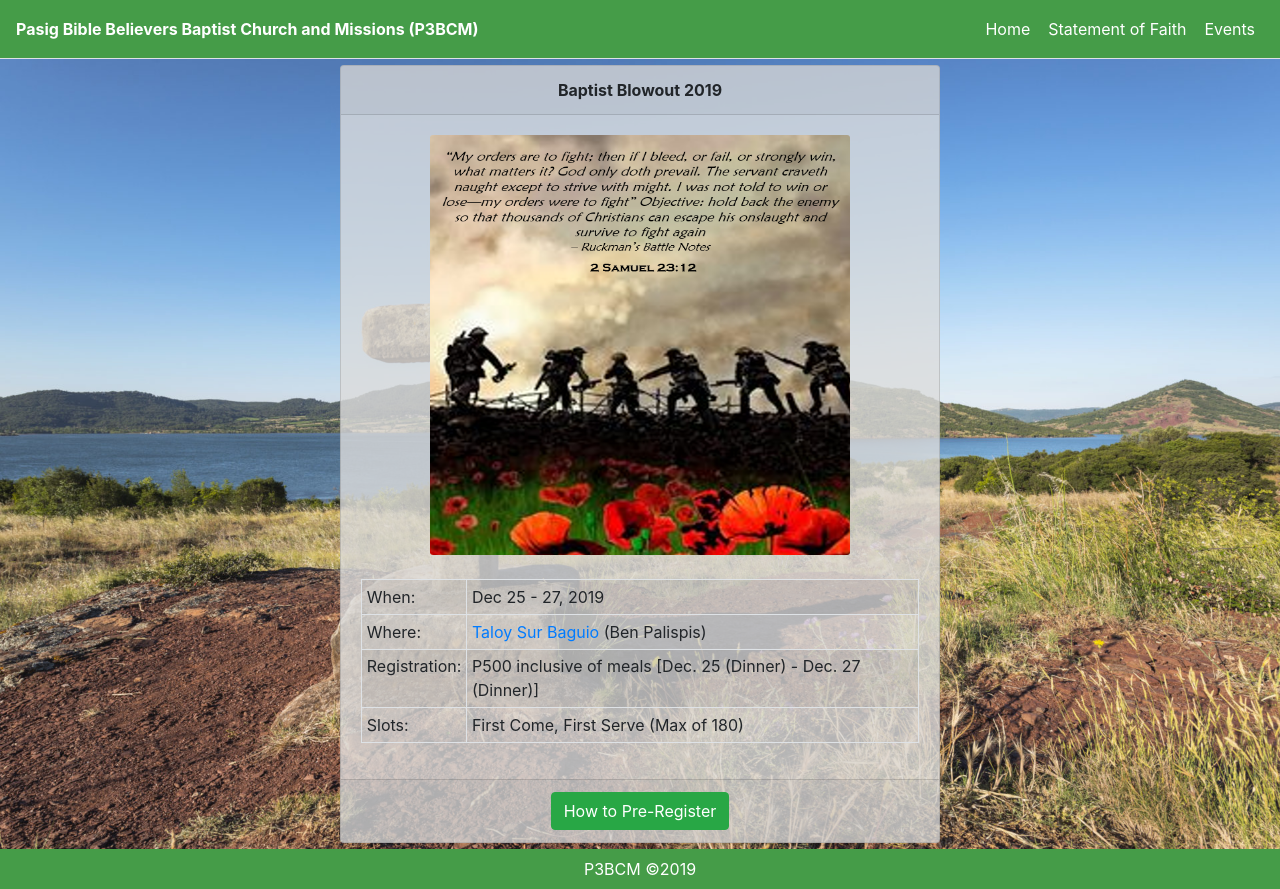
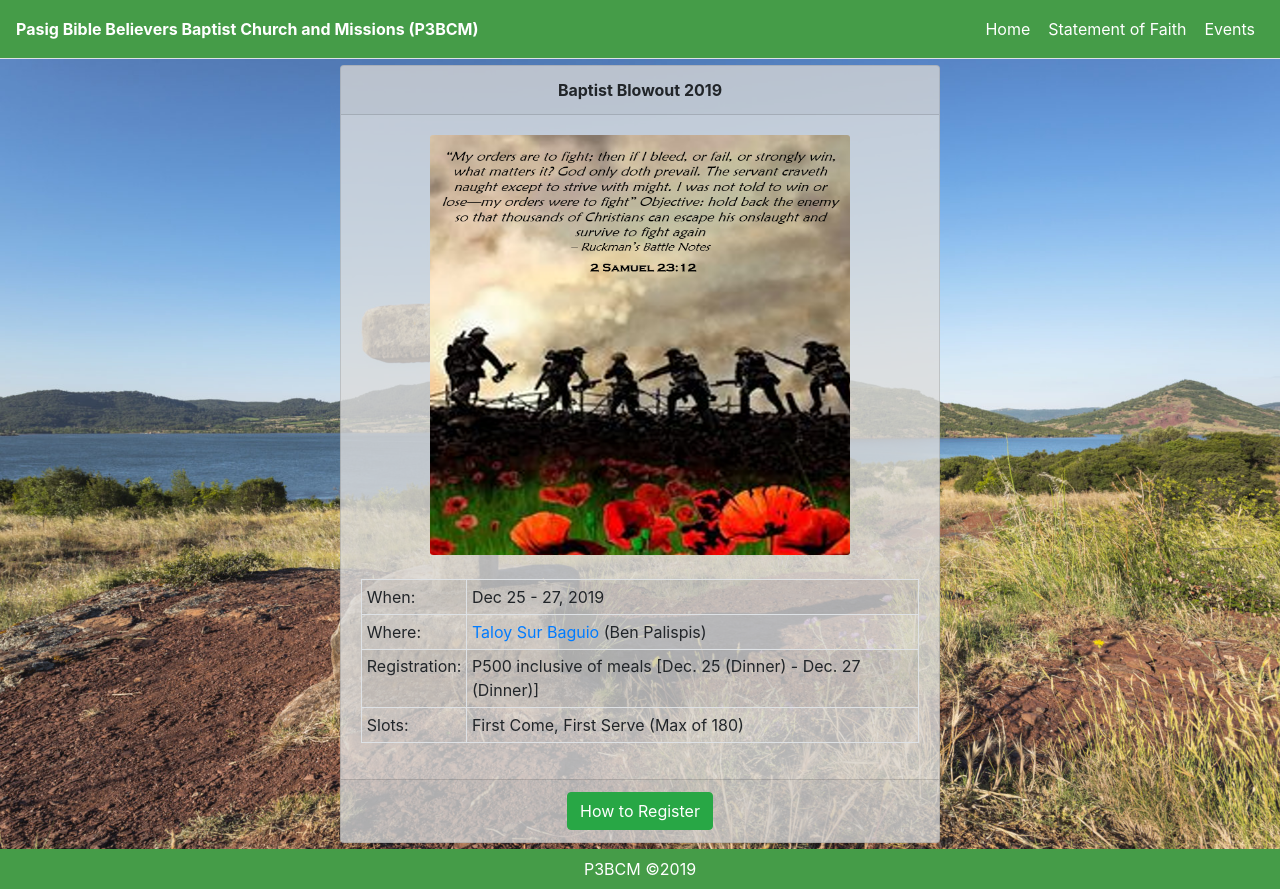
Before and after one commit to gitmarcalinascris/av1611, a React (Create React App) app: page /Events in a window 1280 px wide. Built offline with nearby package versions, Linux system fonts and the light colour scheme.

Commit message:
worked with the api

```diff
--- a/src/App.js
+++ b/src/App.js
@@ -16,9 +16,9 @@ function App() {
         <div id="content" >
           <Switch >
             <Route exact path="/" component={Home} />
-            <Route exact path="/Home" component={Home} />
-            <Route exact path="/SOF" component={SOF} />
-            <Route exact path="/Events" component={Events} />
+            <Route  path="/Home" component={Home} />
+            <Route  path="/SOF" component={SOF} />
+            <Route  path="/Events" component={Events} />
           </Switch>
         </div>
         <Footer />
--- a/src/Components/Events.js
+++ b/src/Components/Events.js
@@ -64,7 +64,9 @@ class Events extends React.Component {
                                 </tbody>
                             </Table>
                         </CardBody>
-                        <CardFooter className="text-muted"><Button color="success" onClick={this.onRegisterClick}>How to Pre-Register</Button></CardFooter>
+                        <CardFooter>
+                            <Button color="success" onClick={this.onRegisterClick}>How to Register</Button>
+                        </CardFooter>
                     </Card>
                 </center>
             </div>
```
